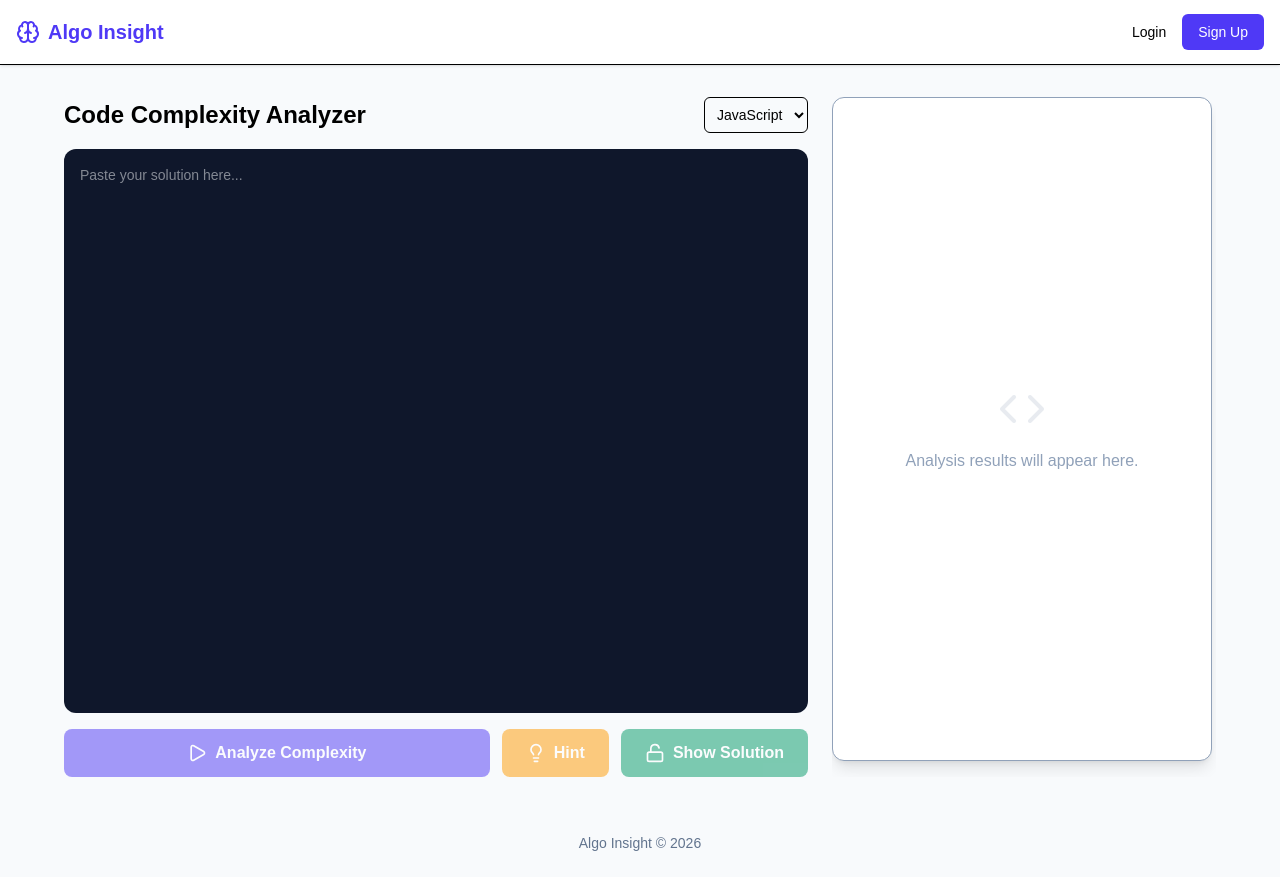
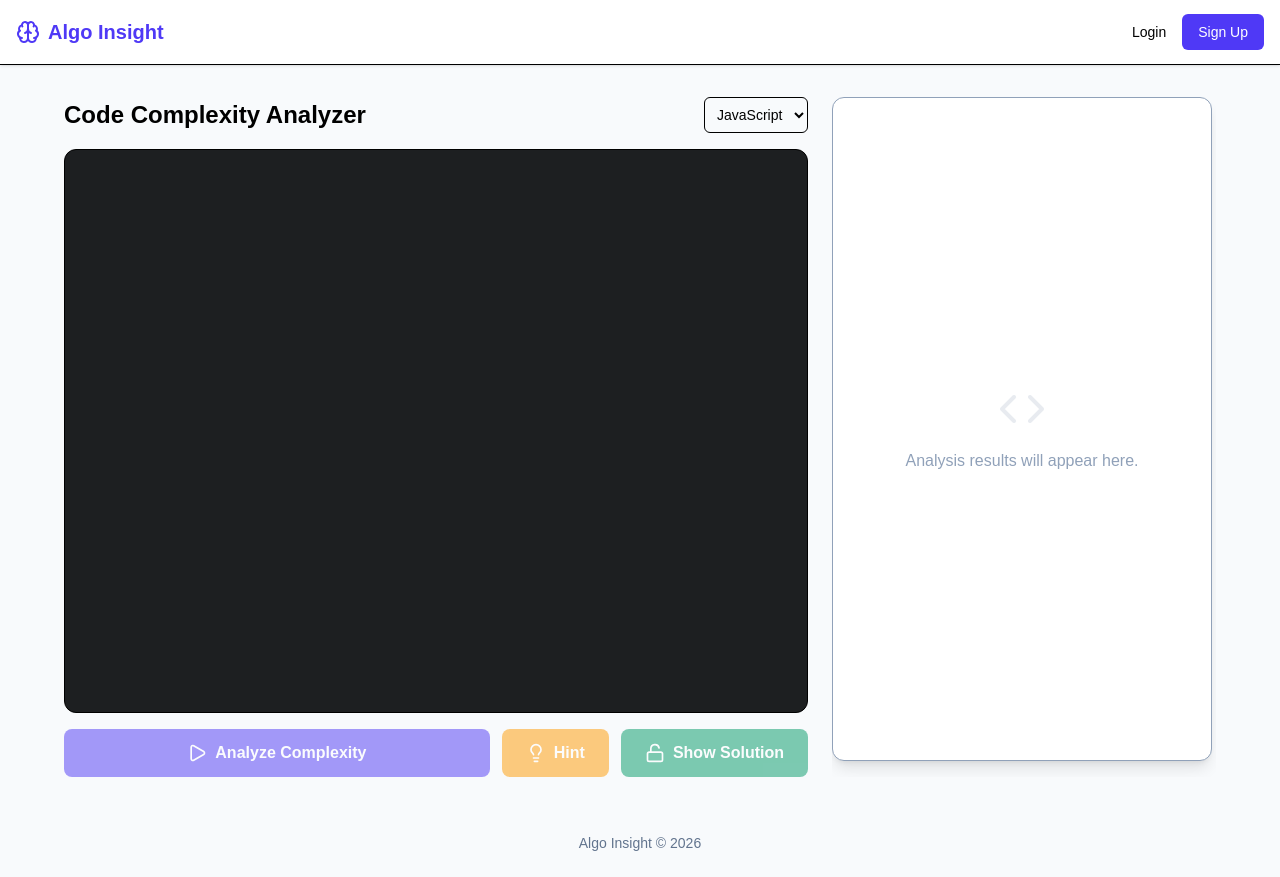
Before and after one commit to PradSharma554/code-help, a Next.js app: page /analyzer in a window 1280 px wide. Built offline with nearby package versions, Linux system fonts and the light colour scheme; no server answers.

Commit message:
color coding done

```diff
--- a/app/analyzer/page.js
+++ b/app/analyzer/page.js
@@ -1,4 +1,14 @@
 "use client";
+
+import Editor from "react-simple-code-editor";
+import { highlight, languages } from "prismjs/components/prism-core";
+import "prismjs/components/prism-clike";
+import "prismjs/components/prism-javascript";
+import "prismjs/components/prism-python";
+import "prismjs/components/prism-java";
+import "prismjs/components/prism-c";
+import "prismjs/components/prism-cpp";
+import "prismjs/themes/prism-dark.css"; // Using dark theme
 
 import { useState, useEffect } from "react";
 
@@ -193,12 +203,31 @@ export default function AnalyzerPage() {
           </select>
         </div>
 
-        <textarea
-          value={code}
-          onChange={handleCodeChange}
-          placeholder="Paste your solution here..."
-          className="grow w-full p-4 font-mono text-sm bg-slate-900 text-slate-50 rounded-xl focus:ring-2 focus:ring-indigo-500 outline-none resize-none min-h-[400px]"
-        ></textarea>
+        <div className="grow w-full border rounded-xl overflow-hidden focus-within:ring-2 focus-within:ring-indigo-500 min-h-[400px] bg-[#1d1f21] relative">
+          <Editor
+            value={code}
+            onValueChange={(newCode) =>
+              handleCodeChange({ target: { value: newCode } })
+            }
+            highlight={(code) =>
+              highlight(
+                code,
+                languages[language] || languages.javascript,
+                language,
+              )
+            }
+            padding={24}
+            style={{
+              fontFamily: '"Fira Code", "Fira Mono", monospace',
+              fontSize: 14,
+              minHeight: "400px",
+              backgroundColor: "transparent",
+              color: "#f8f8f2",
+            }}
+            className="min-h-[400px]"
+            textareaClassName="focus:outline-none"
+          />
+        </div>
 
         <div className="flex gap-3 mt-4">
           <button
--- a/package.json
+++ b/package.json
@@ -17,8 +17,10 @@
     "mongoose": "^8.21.0",
     "next": "^14.2.3",
     "next-auth": "^4.24.13",
+    "prismjs": "^1.30.0",
     "react": "^18.3.1",
     "react-dom": "^18.3.1",
+    "react-simple-code-editor": "^0.14.1",
     "react-syntax-highlighter": "^16.1.0",
     "recharts": "^3.6.0",
     "tailwind-merge": "^3.4.0"
```
Also changed, not shown: 1 other file (tests, documents, lock files or other folders).
